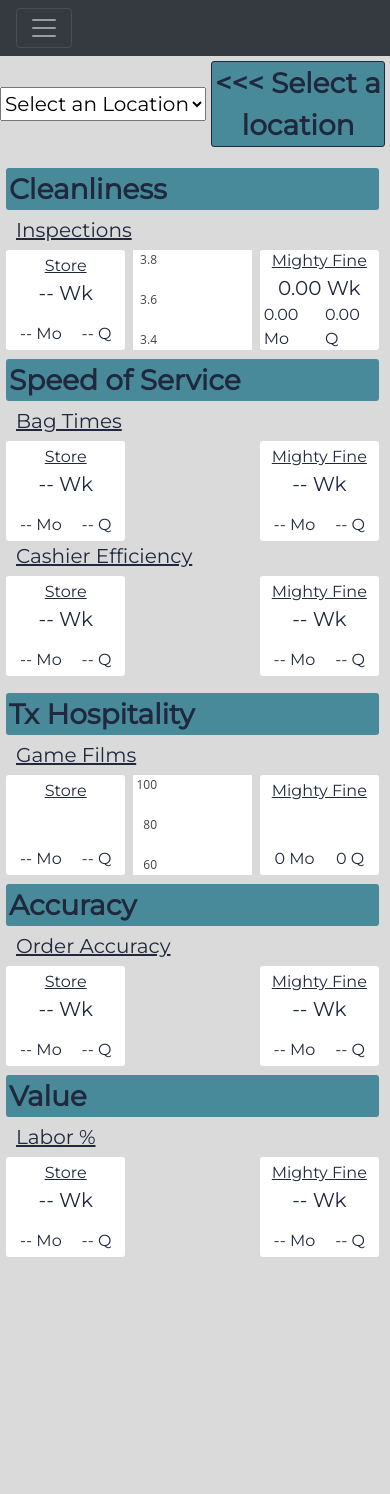
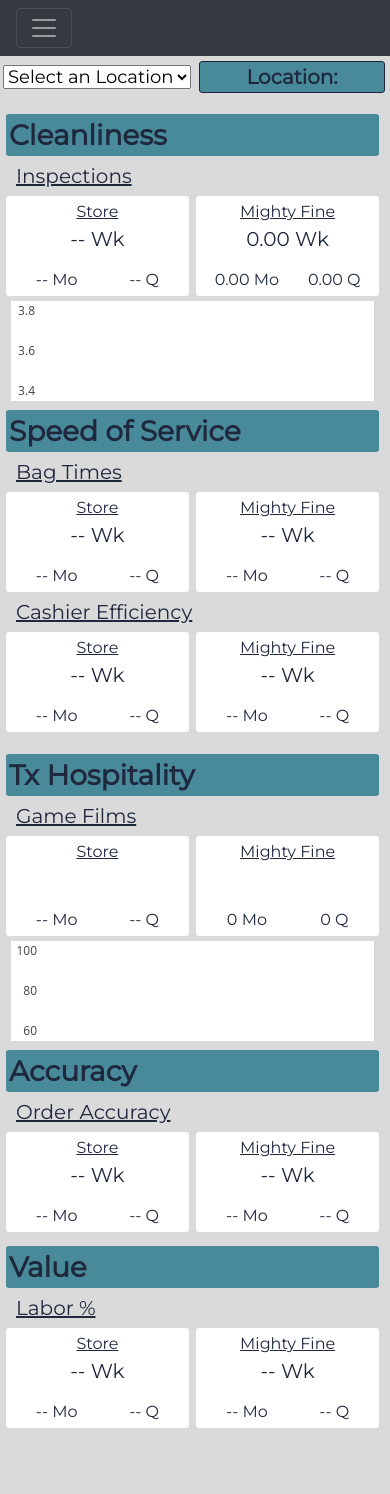
Before and after one commit to jmoo512/kbd, a Flask app: page /mf_kbds in a window 390 px wide. Before the commit the page ends 1257 px from the top, so only its background shows below. Run offline with Flask 2, Linux system fonts and the light colour scheme; data that the repository does not hold is empty; some libraries are stand-ins or nearby versions.

Commit message:
mobile layout and static charts

```diff
--- a/kbd/static/kbds.css
+++ b/kbd/static/kbds.css
@@ -57,6 +57,7 @@ body {
 }
 
 #store-select {
+  margin: 3px;
   height: 34px;
   font-size: 20px;
 }
@@ -97,7 +98,7 @@ body {
   background-color: White;
   border-radius: 3px;
   height: 100px;
-  width: 32%;
+  width: 33%;
   display: flex;
   flex-flow: column nowrap;
   justify-content: center;
@@ -125,7 +126,7 @@ body {
 .chart {
   margin: 0px 5px;
   border-radius: 3px;
-  width: 32%;
+  width: 33%;
 }
 
 .footer {
@@ -182,7 +183,23 @@ body {
 
 }
 
-@media only screen and (max-width: 556px){
+@media only screen and (max-width: 768px){
+
+  #chosen-store{
+    width: 100%;
+    margin: 5px;
+    text-align: center;
+    font-size: 20px;
+    border: 1px solid;
+    border-radius: 3px;
+    border-color: var(--text);
+    background-color: var(--blue);
+  }
+
+  #store-select {
+    height: 24px;
+    font-size: 18px;
+  }
 
   .grid {
     grid-template-columns: 1fr;
@@ -207,8 +224,20 @@ body {
     font-size: 16px;
   }
 
+  .data-row {
+    flex-flow: row wrap;
+  }
+
   .data-card {
     padding: 4px;
+    order: 1;
+    width: 49%;
+  }
+
+  .chart {
+    order: 2;
+    width: 98%;
+    margin-top: 5px;
   }
 
 }
@@ -217,4 +246,22 @@ body {
   .form-div{
     display: none;
   }
+
+  .grid {
+    width: 1056px;
+    height: 816px;
+  }
+
+  .data-row {
+    flex-flow: row wrap;
+  }
+
+  .data-card {
+    order: 1;
+  }
+
+  .chart {
+    width: 176px;
+    order: 2;
+  }
 }
--- a/kbd/static/mf_kbds.js
+++ b/kbd/static/mf_kbds.js
@@ -1,6 +1,6 @@
 //import modules
 import {selectStore, getInspData, getGFData, getInspConceptData, getGFConceptData} from './modules/kbds.js'
-import {colors, ranges, inspLayout, gfLayout, config} from './modules/chartConfig.js'
+import {colors, ranges, inspLayout, gfLayout, config, staticConfig} from './modules/chartConfig.js'
 
 //Add event listener to selector to call update functions
 
@@ -54,8 +54,8 @@ async function updateCharts () {
   let gfSpark = [gfChartData]
 
 
-  Plotly.react('insp-chart', inspSpark, inspLayout, config);
-  Plotly.react('gf-chart', gfSpark, gfLayout, config);
+  Plotly.react('insp-chart', inspSpark, inspLayout, staticConfig);
+  Plotly.react('gf-chart', gfSpark, gfLayout, staticConfig);
 
   document.getElementById("insp-week-big").innerHTML = inspAvgWeek + ' Wk';
   document.getElementById("insp-month").innerHTML = inspAvgMonth + ' Mo';
@@ -94,8 +94,8 @@ async function populateBaseCharts () {
 let startingData = []
 
 //instantiate empty charts to DOM
-Plotly.newPlot( 'insp-chart', startingData, inspLayout, config);
-Plotly.newPlot( 'gf-chart', startingData, gfLayout, config);
+Plotly.newPlot( 'insp-chart', startingData, inspLayout, staticConfig);
+Plotly.newPlot( 'gf-chart', startingData, gfLayout, staticConfig);
 //Plotly.newPlot( 'taco-times-chart', startingData, sparkLayout, config);
 //Plotly.newPlot( 'cu-times-chart', startingData, sparkLayout, config);
 //Plotly.newPlot( 'olo-times-chart', startingData, sparkLayout, config);
--- a/kbd/static/modules/chartConfig.js
+++ b/kbd/static/modules/chartConfig.js
@@ -60,7 +60,7 @@ let gfLayout =  {
     height: 100,
     hovermode: false,
     margin: {
-      l: 30,
+      l: 32,
       r: 10,
       b: 10,
       t: 10,
@@ -96,4 +96,9 @@ let config = {responsive: true,
               displayModeBar: false
             }
 
-export {colors, ranges, inspLayout, gfLayout, config}
+let staticConfig = {responsive: true,
+                    displayModeBar: false,
+                    staticPlot: true
+            }
+
+export {colors, ranges, inspLayout, gfLayout, config, staticConfig}
--- a/kbd/templates/mf_kbds.html
+++ b/kbd/templates/mf_kbds.html
@@ -25,7 +25,7 @@
           </select>
         </form>
       </div>
-      <div id="chosen-store"><<< Select a location</div>
+      <div id="chosen-store">Location: </div>
     </div>
 
     <div class="left-col">
--- a/kbd/templates/rudys_kbds.html
+++ b/kbd/templates/rudys_kbds.html
@@ -25,7 +25,7 @@
           </select>
         </form>
       </div>
-      <div id="chosen-store"><<< Select a location</div>
+      <div id="chosen-store">Location: </div>
     </div>
 <div class="left-col">
     <div class="data-box" id="clean-box">
```
Also changed, not shown: kbd/static/rudys_kbds.js (+5 -5 lines).
